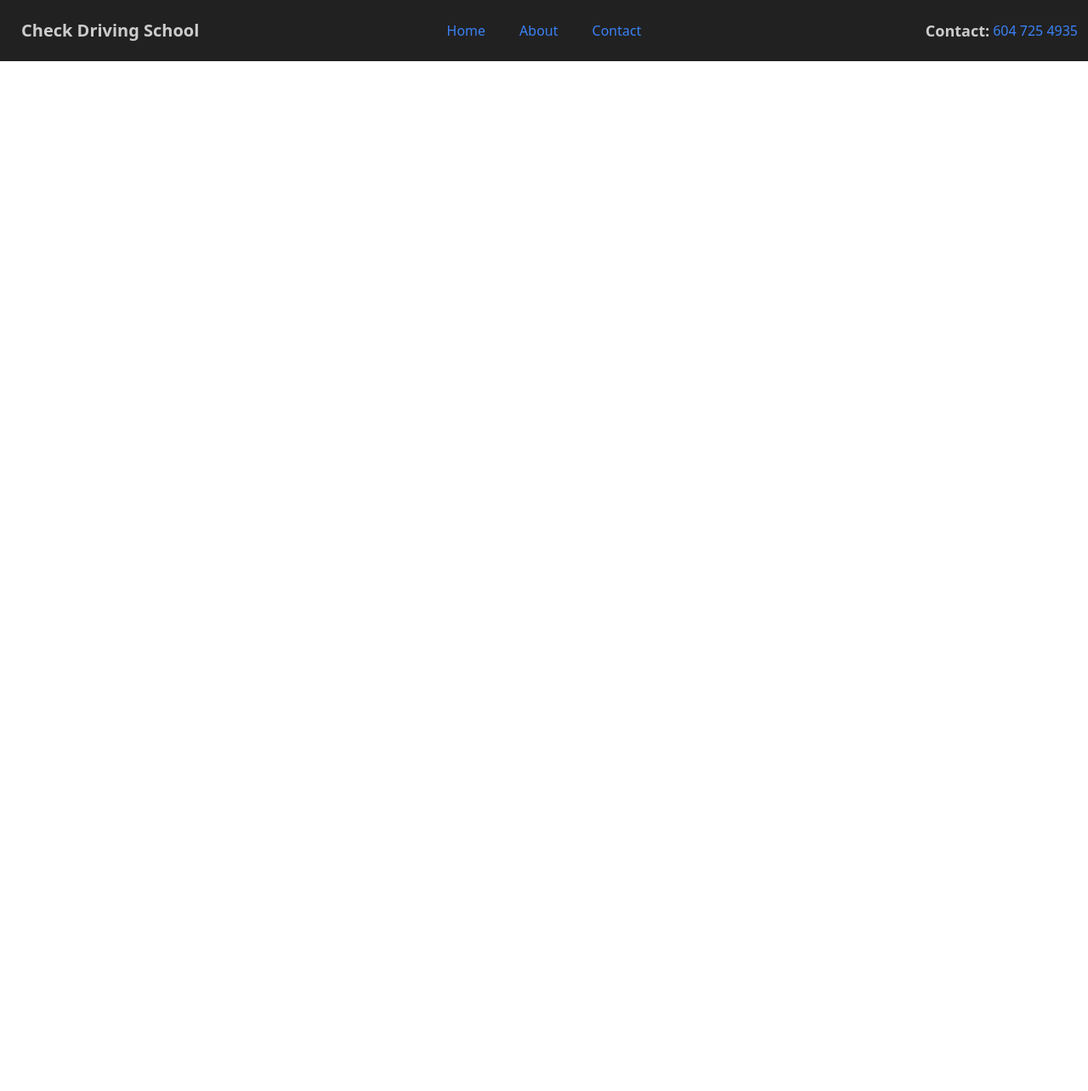
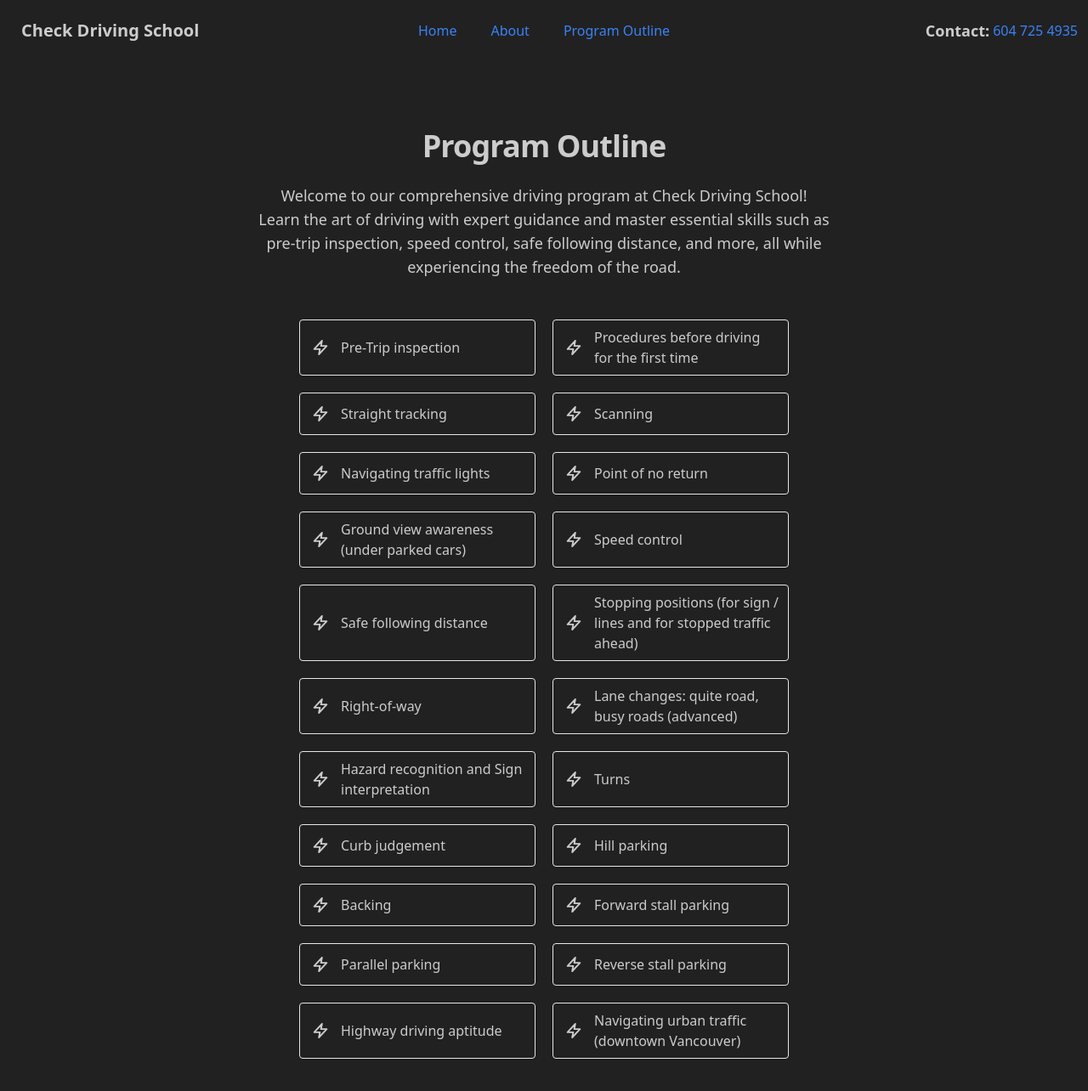
Before and after one commit to localhost5001/checkdriving, a Nuxt app: page /program in a window 1280 px wide. Shown: the top 1284 px of the page at 85% size. Before the commit the page ends 800 px from the top, so only its background shows below. Built offline with nearby package versions, Linux system fonts and the light colour scheme.

Commit message:
add program

```diff
--- a/components/navBar.vue
+++ b/components/navBar.vue
@@ -44,8 +44,8 @@ const links = [
     href: '/about',
   },
   {
-    name: 'Contact',
-    href: '/contact',
+    name: 'Program Outline',
+    href: '/program',
   },
 ]
 </script>
--- a/pages/contact.vue
+++ /dev/null
@@ -1,6 +0,0 @@
-<template>
-  <div>
-    <h1>Contact</h1>
-    <p>Here is the contact page</p>
-  </div>
-</template>
--- /dev/null
+++ b/pages/program.vue
@@ -0,0 +1,52 @@
+<template>
+  <div class="px-4 py-16 mx-auto sm:max-w-xl md:max-w-full lg:max-w-screen-xl md:px-24 lg:px-8 lg:py-20">
+  <div class="max-w-xl mb-10 md:mx-auto sm:text-center lg:max-w-2xl md:mb-12">
+    <h2 class="max-w-lg mb-6 font-sans text-3xl font-bold leading-none tracking-tight sm:text-4xl md:mx-auto">
+      Program Outline
+    </h2>
+    <p class="text-base md:text-lg">
+      Welcome to our comprehensive driving program at Check Driving School!
+      Learn the art of driving with expert guidance and master essential skills such as pre-trip inspection, speed control, safe following distance, and more, all while experiencing the freedom of the road.
+    </p>
+  </div>
+  <div class="max-w-lg space-y-3 sm:mx-auto lg:max-w-xl">
+    <div class="grid grid-cols-2 gap-5">
+      <div v-for="feature in features" class="flex items-center p-2 duration-300 transform border rounded shadow hover:scale-105 sm:hover:scale-110">
+        <div class="mr-2">
+          <svg class="w-6 h-6 text-deep-purple-accent-400 sm:w-8 sm:h-8" stroke="currentColor" viewBox="0 0 52 52">
+            <polygon stroke-width="3" stroke-linecap="round" stroke-linejoin="round" fill="none" points="29 13 14 29 25 29 23 39 38 23 27 23"></polygon>
+          </svg>
+        </div>
+        <span>{{ feature }}</span>
+      </div>
+    </div>
+  </div>
+</div>
+</template>
+
+<script setup lang="ts">
+const features = [
+  'Pre-Trip inspection',
+  'Procedures before driving for the first time',
+  'Straight tracking',
+  'Scanning',
+  'Navigating traffic lights',
+  'Point of no return',
+  'Ground view awareness (under parked cars)',
+  'Speed control',
+  'Safe following distance',
+  'Stopping positions (for sign / lines and for stopped traffic ahead)',
+  'Right-of-way',
+  'Lane changes: quite road, busy roads (advanced)',
+  'Hazard recognition and Sign interpretation',
+  'Turns',
+  'Curb judgement',
+  'Hill parking',
+  'Backing',
+  'Forward stall parking',
+  'Parallel parking',
+  'Reverse stall parking',
+  'Highway driving aptitude',
+  'Navigating urban traffic (downtown Vancouver)'
+]
+</script>
```
